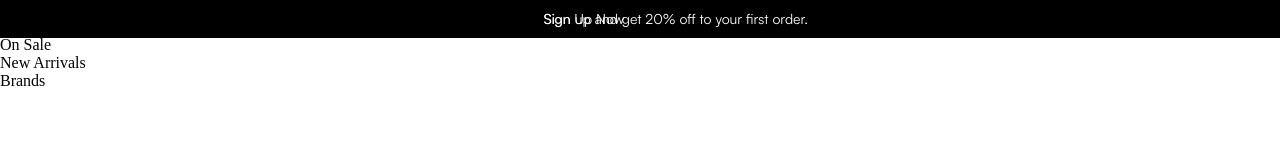
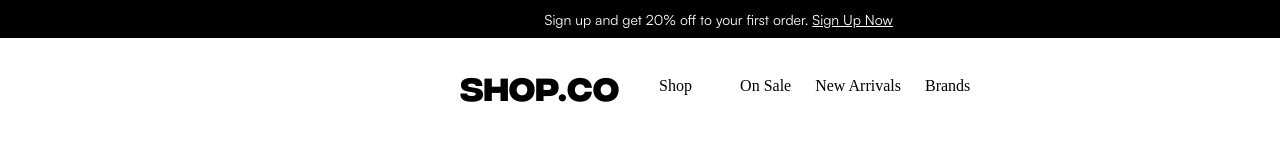
Before and after one commit to jhunvallim/compasso-ecommerce, a plain HTML site: page index.html in a window 1280 px wide. Shown: the top 160 px of the page. Drawn offline with Linux system fonts and the light colour scheme.

Commit message:
fix: ajustes nas classes do modal e outras

```diff
--- /dev/null
+++ b/assets/css/global/classes.css
@@ -0,0 +1,9 @@
+.flex-row {
+  display: flex;
+  flex-direction: row;
+}
+
+.center {
+  justify-content: center;
+  align-items: center;
+}
--- a/assets/css/global/global.css
+++ b/assets/css/global/global.css
@@ -1,3 +1,4 @@
 @import './normalize.css';
 @import './fonts.css';
 @import './variables.css';
+@import './classes.css';
--- a/assets/css/global/normalize.css
+++ b/assets/css/global/normalize.css
@@ -11,7 +11,7 @@ h1, h2, h3, h4, h5, h6, p, a, span, button, input, label, select, option, textar
   color: var(--primary-text);
 }
 
-button{
+button, a{
   border: none;
   outline: none;
   background: none;
--- a/assets/css/pages/index/index.css
+++ b/assets/css/pages/index/index.css
@@ -1,5 +1,6 @@
 @import "../../global/global.css";
 @import './partials/modal.css';
+@import './partials/nav.css';
 
 .homepage {
   position: relative;
--- a/assets/css/pages/index/partials/modal.css
+++ b/assets/css/pages/index/partials/modal.css
@@ -5,18 +5,23 @@
   left: 0px;
   top: 0px;
   background: var(--tertiary-color);
+  display: inline-flex;
+  justify-content: center;
+  align-items: center;
 }
 
 .modal-text {
-  position: absolute;
   width: 351px;
   height: 19px;
-  left: calc(50% - 351px / 2 - 0.5px);
-  top: calc(50% - 19px / 2 - 0.5px);
   font-family: var(--text-regular);
   font-size: 14px;
   line-height: 19px;
   color: var(--tertiary-text);
+}
+
+.modal-text--2{
+  font-weight: 500;
+  text-decoration: underline;
 }
 
 .modal-close--container {
--- /dev/null
+++ b/assets/css/pages/index/partials/nav.css
@@ -0,0 +1,32 @@
+.nav {
+  gap: 40px;
+  position: absolute;
+  width: 1240px;
+  height: 48px;
+  left: 100px;
+  top: 62px;
+}
+
+.nav-logo {
+  width: 160px;
+  height: 22px;
+  font-family: var(--title);
+  font-size: 32px;
+  line-height: 38px;
+  color: var(--primary-text);
+}
+
+.nav-links {
+  align-items: center;
+  gap: 24px;
+
+  width: 321px;
+  height: 22px;
+}
+
+.nav-links--menu {
+  align-items: center;
+  gap: 4px;
+  width: 57px;
+  height: 22px;
+}
```
Also changed, not shown: assets/images/photos/hero-cover.png (added).
